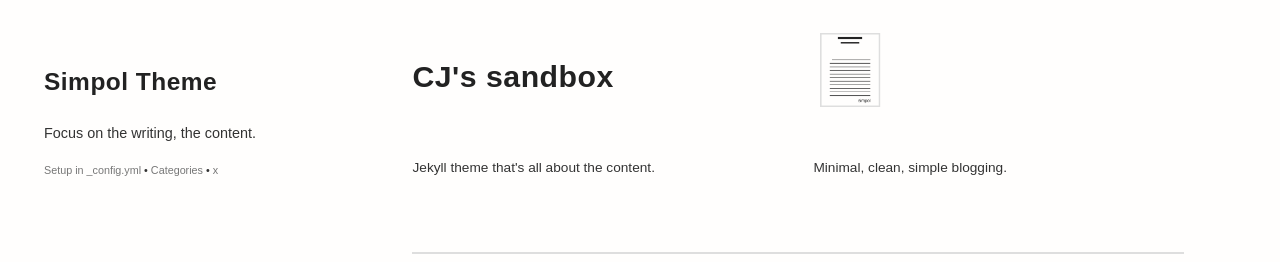
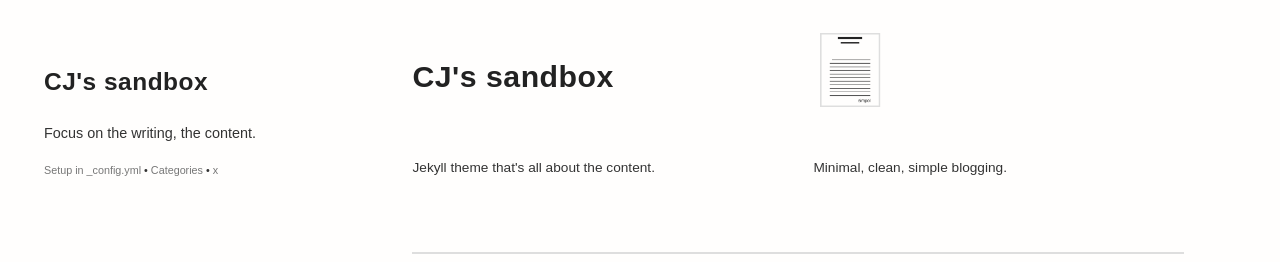
Before and after one commit to conyekwelu/conyekwelu.github.io, a Jekyll site: the page built from index.html, in a window 1280 px wide. Shown: the top 262 px of the page. Built offline with Jekyll 4.4.1, drawn with Linux system fonts in a browser that asks for light colours; the list of posts is cut into pages by our own code; grey boxes are pictures that could not be loaded.

Commit message:
update title

```diff
--- a/_config.yml
+++ b/_config.yml
@@ -3,7 +3,7 @@
   # When filling this file in, below, be sure to DELETE the "#" comments - example, greeting should look like - greeting: Hello, I'm Simpol.
 
 #content for nav.html
-title: Simpol Theme
+title: CJ's sandbox
 subtitle: Focus on the writing, the content.
 
 #content for index.html
```
